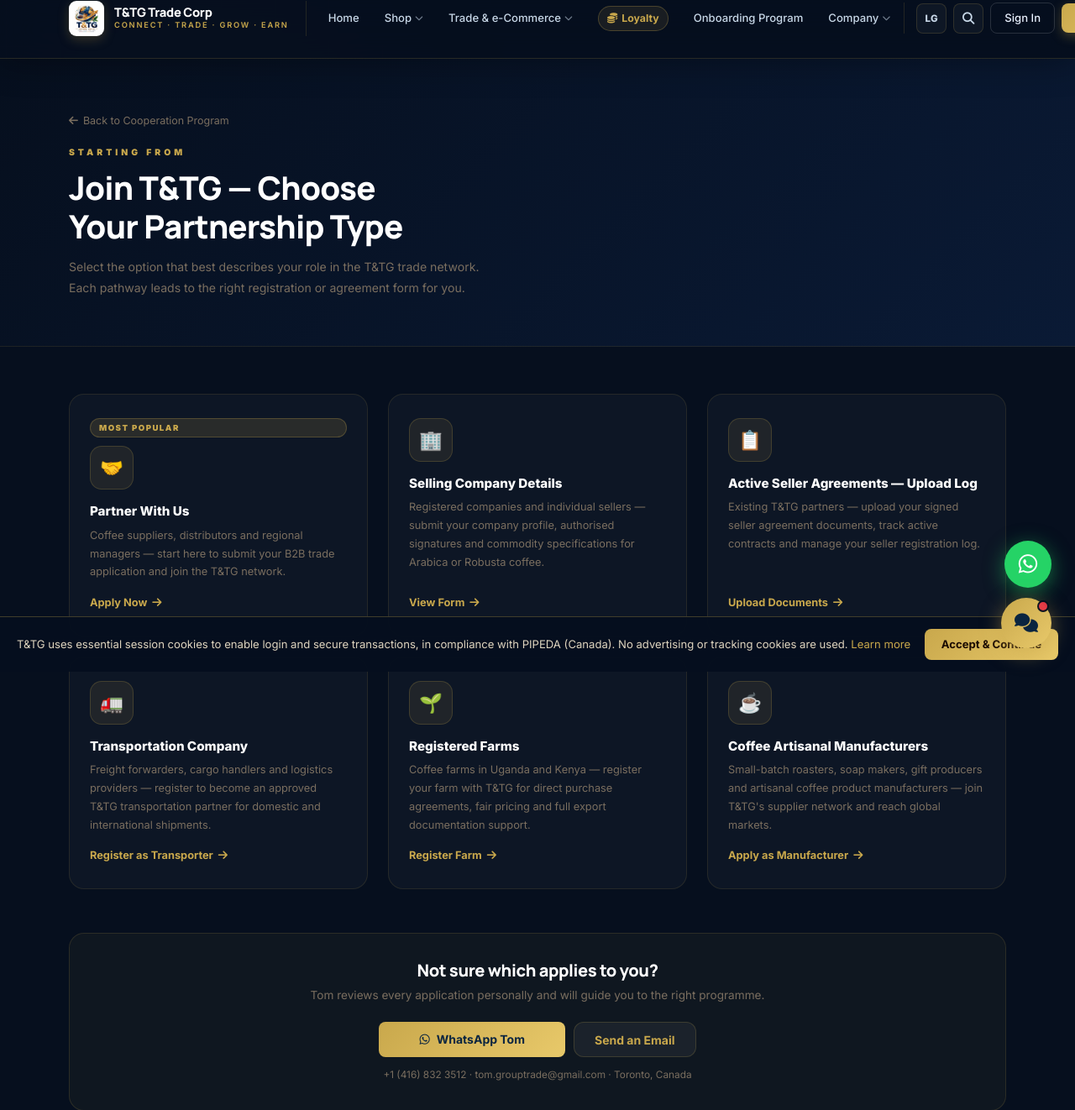
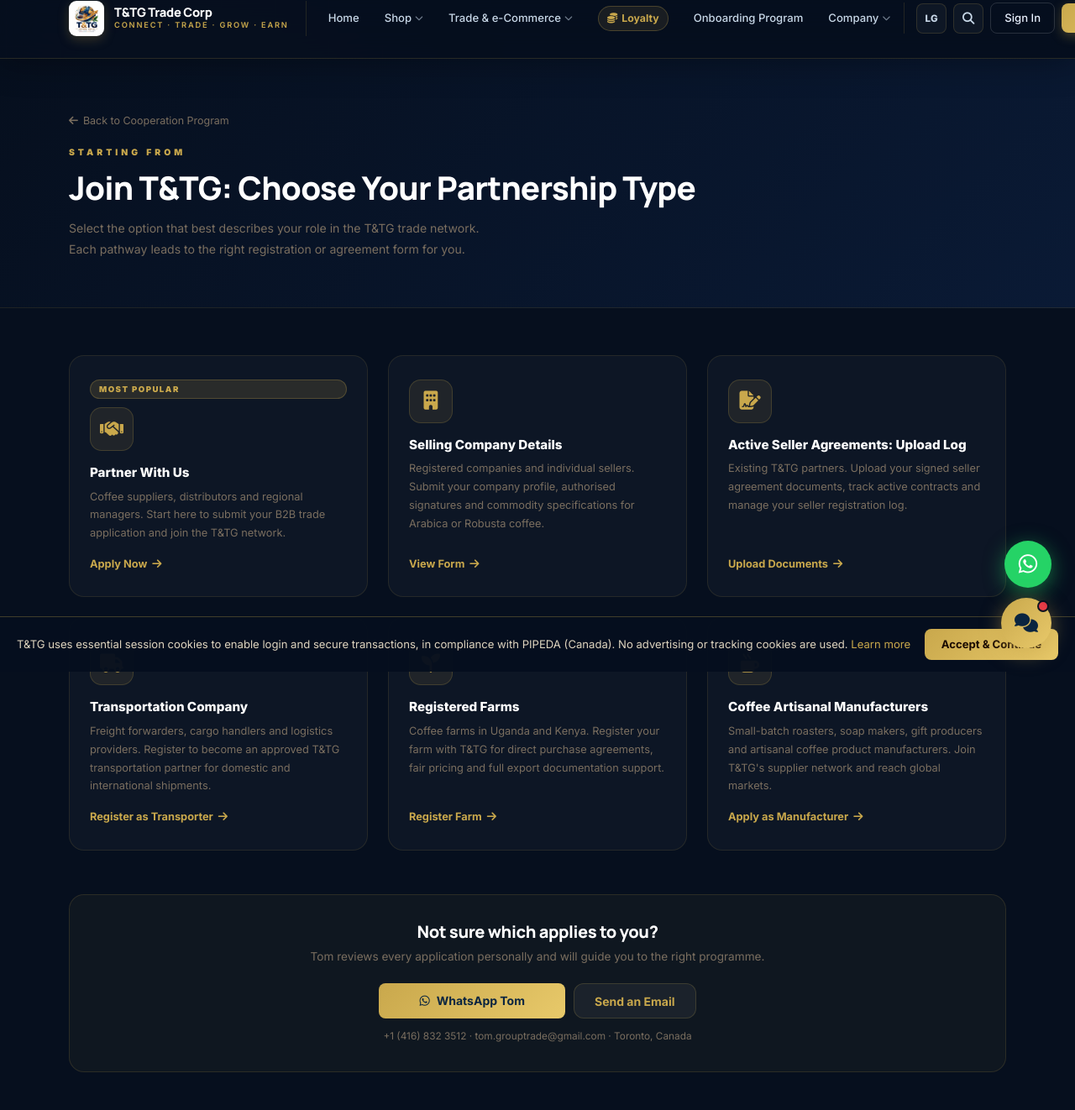
Before and after one commit to Keplas/tntg-corp, a Django app: page /services/join/ in a window 1280 px wide; the page is wider, and only the part inside the window is pictured. Shown: the top 1322 px of that part at 84% size. Run offline with Django 5.2, Linux system fonts and the light colour scheme; data comes from the database, SQL or seed files in the repository.

Commit message:
Remove emojis and em-dashes from join_program, cooperation_program and home pages; replace with FontAwesome icons and clean punctuation

```diff
--- a/templates/services/join_program.html
+++ b/templates/services/join_program.html
@@ -1,5 +1,5 @@
 {% extends 'base.html' %}
-{% block title %}Join T&TG — Choose Your Programme{% endblock %}
+{% block title %}Join T&TG: Choose Your Programme{% endblock %}
 {% block content %}
 <style>
   .jp-hero { background:linear-gradient(135deg,#060f1e 0%,#0a1a35 100%); padding:60px 0 40px; border-bottom:1px solid rgba(201,168,76,.12); }
@@ -20,7 +20,7 @@
     </a>
     <div style="font-size:.65rem;font-weight:900;letter-spacing:4px;color:#c9a84c;margin-bottom:10px;text-transform:uppercase">Starting From</div>
     <h1 style="color:#fff;font-weight:900;font-size:clamp(1.6rem,4vw,2.4rem);margin-bottom:12px;line-height:1.2">
-      Join T&TG — Choose<br>Your Partnership Type
+      Join T&TG: Choose Your Partnership Type
     </h1>
     <p style="color:#7a6e5f;max-width:520px;line-height:1.8;font-size:.88rem">
       Select the option that best describes your role in the T&TG trade network. Each pathway leads to the right registration or agreement form for you.
@@ -37,9 +37,9 @@
     <div class="col-md-6 col-lg-4">
       <a href="{% url 'trade_apply' %}" class="jp-card">
         <span class="jp-badge" style="background:rgba(201,168,76,.15);color:#c9a84c;border:1px solid rgba(201,168,76,.25)">Most Popular</span>
-        <div class="jp-icon">🤝</div>
+        <div class="jp-icon"><i class="fas fa-handshake" style="color:#c9a84c"></i></div>
         <div class="jp-title">Partner With Us</div>
-        <div class="jp-desc">Coffee suppliers, distributors and regional managers — start here to submit your B2B trade application and join the T&TG network.</div>
+        <div class="jp-desc">Coffee suppliers, distributors and regional managers. Start here to submit your B2B trade application and join the T&TG network.</div>
         <div class="jp-arrow">Apply Now <i class="fas fa-arrow-right"></i></div>
       </a>
     </div>
@@ -47,9 +47,9 @@
     <!-- 2. Selling Company Details -->
     <div class="col-md-6 col-lg-4">
       <a href="{% url 'import_export' %}#seller-agreement" class="jp-card">
-        <div class="jp-icon">🏢</div>
+        <div class="jp-icon"><i class="fas fa-building" style="color:#c9a84c"></i></div>
         <div class="jp-title">Selling Company Details</div>
-        <div class="jp-desc">Registered companies and individual sellers — submit your company profile, authorised signatures and commodity specifications for Arabica or Robusta coffee.</div>
+        <div class="jp-desc">Registered companies and individual sellers. Submit your company profile, authorised signatures and commodity specifications for Arabica or Robusta coffee.</div>
         <div class="jp-arrow">View Form <i class="fas fa-arrow-right"></i></div>
       </a>
     </div>
@@ -57,9 +57,9 @@
     <!-- 3. Active Seller Agreements Upload Log -->
     <div class="col-md-6 col-lg-4">
       <a href="{% url 'import_export' %}#seller-log" class="jp-card">
-        <div class="jp-icon">📋</div>
-        <div class="jp-title">Active Seller Agreements — Upload Log</div>
-        <div class="jp-desc">Existing T&TG partners — upload your signed seller agreement documents, track active contracts and manage your seller registration log.</div>
+        <div class="jp-icon"><i class="fas fa-file-signature" style="color:#c9a84c"></i></div>
+        <div class="jp-title">Active Seller Agreements: Upload Log</div>
+        <div class="jp-desc">Existing T&TG partners. Upload your signed seller agreement documents, track active contracts and manage your seller registration log.</div>
         <div class="jp-arrow">Upload Documents <i class="fas fa-arrow-right"></i></div>
       </a>
     </div>
@@ -67,9 +67,9 @@
     <!-- 4. Transportation Company -->
     <div class="col-md-6 col-lg-4">
       <a href="{% url 'trade_apply' %}?type=transport" class="jp-card">
-        <div class="jp-icon">🚛</div>
+        <div class="jp-icon"><i class="fas fa-truck" style="color:#c9a84c"></i></div>
         <div class="jp-title">Transportation Company</div>
-        <div class="jp-desc">Freight forwarders, cargo handlers and logistics providers — register to become an approved T&TG transportation partner for domestic and international shipments.</div>
+        <div class="jp-desc">Freight forwarders, cargo handlers and logistics providers. Register to become an approved T&TG transportation partner for domestic and international shipments.</div>
         <div class="jp-arrow">Register as Transporter <i class="fas fa-arrow-right"></i></div>
       </a>
     </div>
@@ -77,9 +77,9 @@
     <!-- 5. Registered Farms -->
     <div class="col-md-6 col-lg-4">
       <a href="{% url 'trade_apply' %}?type=farm" class="jp-card">
-        <div class="jp-icon">🌱</div>
+        <div class="jp-icon"><i class="fas fa-seedling" style="color:#c9a84c"></i></div>
         <div class="jp-title">Registered Farms</div>
-        <div class="jp-desc">Coffee farms in Uganda and Kenya — register your farm with T&TG for direct purchase agreements, fair pricing and full export documentation support.</div>
+        <div class="jp-desc">Coffee farms in Uganda and Kenya. Register your farm with T&TG for direct purchase agreements, fair pricing and full export documentation support.</div>
         <div class="jp-arrow">Register Farm <i class="fas fa-arrow-right"></i></div>
       </a>
     </div>
@@ -87,9 +87,9 @@
     <!-- 6. Coffee Artisanal Manufacturers -->
     <div class="col-md-6 col-lg-4">
       <a href="{% url 'trade_apply' %}?type=manufacturer" class="jp-card">
-        <div class="jp-icon">☕</div>
+        <div class="jp-icon"><i class="fas fa-mug-hot" style="color:#c9a84c"></i></div>
         <div class="jp-title">Coffee Artisanal Manufacturers</div>
-        <div class="jp-desc">Small-batch roasters, soap makers, gift producers and artisanal coffee product manufacturers — join T&TG's supplier network and reach global markets.</div>
+        <div class="jp-desc">Small-batch roasters, soap makers, gift producers and artisanal coffee product manufacturers. Join T&TG's supplier network and reach global markets.</div>
         <div class="jp-arrow">Apply as Manufacturer <i class="fas fa-arrow-right"></i></div>
       </a>
     </div>
```
Also changed, not shown: templates/core/home.html (+8 -8 lines), templates/services/cooperation_program.html (+8 -8 lines).
